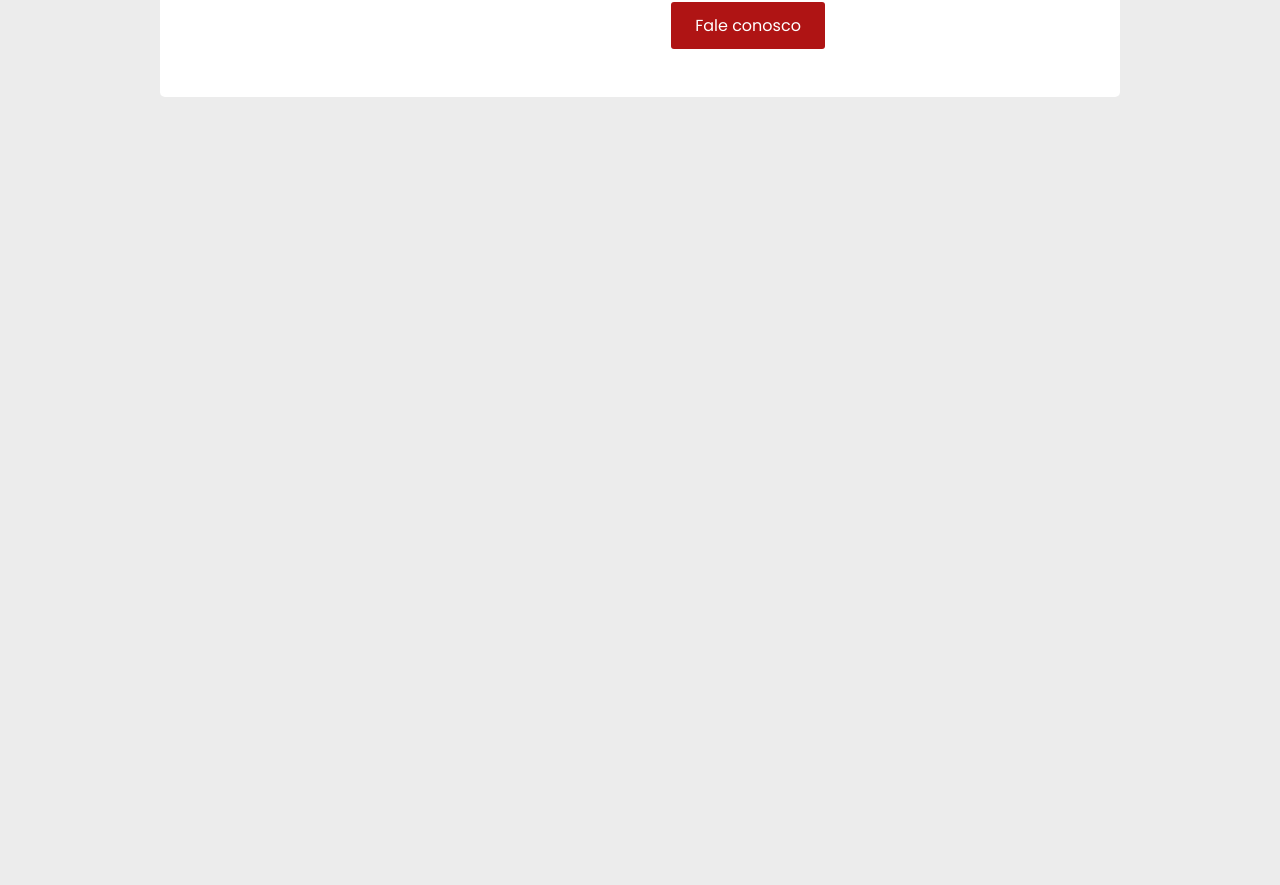
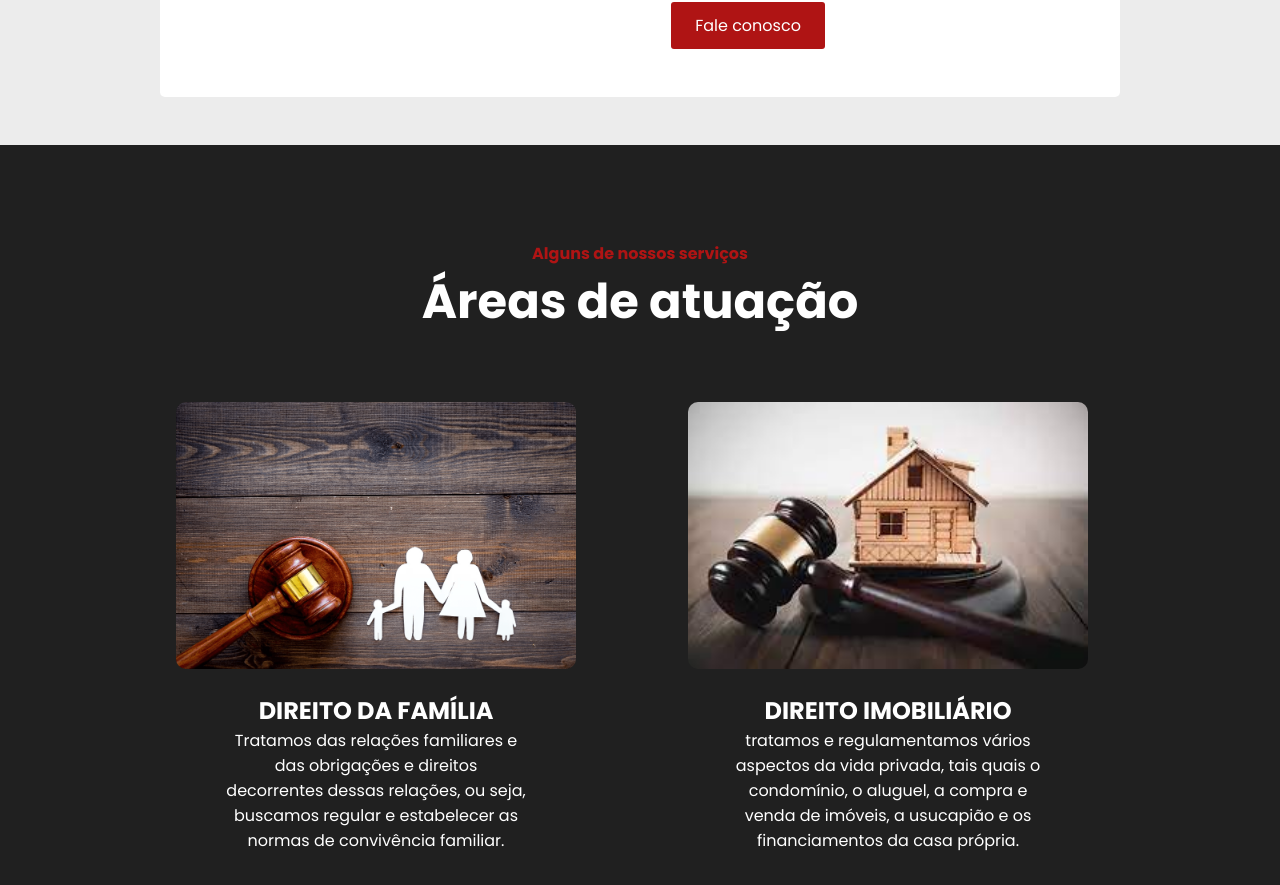
Before and after one commit to evaaldo/SITE-ADVOCACIA, a React (Create React App) app: page / in a window 1280 px wide. Shown: the part 1177-2062 px from the top of the page. Before the commit the page ends 1322 px from the top, so only its background shows below. Built offline with nearby package versions, Linux system fonts and the light colour scheme.

Commit message:
Criação da aba áreas de atuação

```diff
--- a/public/index.html
+++ b/public/index.html
@@ -7,9 +7,9 @@
     <meta name="theme-color" content="#000000" />
     <meta
       name="description"
-      content="Site do Alura Space"
+      content="Site de advocacia"
     />
-    <title>Alura Space</title>
+    <title>Site de advocacia</title>
   </head>
   <body>
     <div id="root"></div>
--- /dev/null
+++ b/src/Componentes/AreasDeAtuacao/AreaDeAtuacao.css
@@ -0,0 +1,45 @@
+.areadeatuacao {
+    display: flex;
+    justify-content: center;
+    align-items: center;
+    flex-direction: column;
+    background-color: var(--preto-fundo);
+    color: var(--branco);
+    padding: 6em 0 3em 0;
+}
+
+.areadeatuacao__subtitulo {
+    color: var(--vermelho);
+}
+
+.areadeatuacao__titulo {
+    font-size: 3em;
+}
+
+.areadeatuacao__areas {
+    display: flex;
+    align-items: center;
+    margin: 0 8em;
+}
+
+.areadeatuacao__area {
+    display: flex;
+    justify-content: center;
+    align-items: center;
+    flex-direction: column;
+    margin: 4em 1em;
+    text-align: center;
+}
+
+.area__titulo {
+    margin-top: 1em;
+}
+
+.area__descricao {
+    width: 65%;
+}
+
+.areadeatuacao__imagem {
+    width: 400px;
+    border-radius: 10px;
+}
--- /dev/null
+++ b/src/Componentes/AreasDeAtuacao/index.jsx
@@ -0,0 +1,26 @@
+import './AreaDeAtuacao.css'
+import familia from './direito-familia.png'
+import imobiliario from './direito-imobiliario.jpg'
+
+export default function AreaDeAtuacao() {
+
+    return(
+        <div className="areadeatuacao">
+            <h4 className="areadeatuacao__subtitulo">Alguns de nossos serviços</h4>
+            <h1 className="areadeatuacao__titulo">Áreas de atuação</h1>
+            <div className="areadeatuacao__areas">
+                <div className="areadeatuacao__area">
+                    <img className='areadeatuacao__imagem' src={familia}></img>
+                    <h2 className="area__titulo">DIREITO DA FAMÍLIA</h2>
+                    <p className="area__descricao">Tratamos das relações familiares e das obrigações e direitos decorrentes dessas relações, ou seja, buscamos regular e estabelecer as normas de convivência familiar.</p>
+                </div>
+                <div className="areadeatuacao__area">
+                    <img className='areadeatuacao__imagem' src={imobiliario}></img>
+                    <h2 className="area__titulo">DIREITO IMOBILIÁRIO</h2>
+                    <p className="area__descricao">tratamos e regulamentamos vários aspectos da vida privada, tais quais o condomínio, o aluguel, a compra e venda de imóveis, a usucapião e os financiamentos da casa própria.</p>
+                </div>
+            </div>
+        </div>
+    )
+
+}
--- a/src/Componentes/SobreNos/SobreNos.css
+++ b/src/Componentes/SobreNos/SobreNos.css
@@ -52,6 +52,7 @@
     width: 400px;
     height: 300px;
     transition: .2s;
+    border-radius: 10px;
 }
 
 .img2:hover {
--- a/src/Componentes/SobreNos/index.jsx
+++ b/src/Componentes/SobreNos/index.jsx
@@ -1,5 +1,4 @@
 import './SobreNos.css'
-import foto1 from './img-1__sobre-nos.jpg'
 import foto2 from './img-2__sobre-nos.jpg'
 
 export default function SobreNos() {
--- a/src/Paginas/PaginaInicial/index.jsx
+++ b/src/Paginas/PaginaInicial/index.jsx
@@ -1,3 +1,4 @@
+import AreaDeAtuacao from "../../Componentes/AreasDeAtuacao";
 import Cabecalho from "../../Componentes/Cabecalho";
 import SobreNos from "../../Componentes/SobreNos";
 
@@ -7,6 +8,7 @@ export default function PaginaInicial() {
         <>
             <Cabecalho/>
             <SobreNos/>
+            <AreaDeAtuacao/>
         </>
     )
 
--- a/src/styles/estilosGlobais.css
+++ b/src/styles/estilosGlobais.css
@@ -16,4 +16,5 @@ body {
     --vermelho: rgb(175, 20, 20);
     --vermelho-escuro: rgb(126, 11, 11);
     --cinza: #ececec;
+    --preto-fundo: #202020;
 }
```
Also changed, not shown: src/Componentes/AreasDeAtuacao/direito-familia.png (added), src/Componentes/AreasDeAtuacao/direito-imobiliario.jpg (added).
